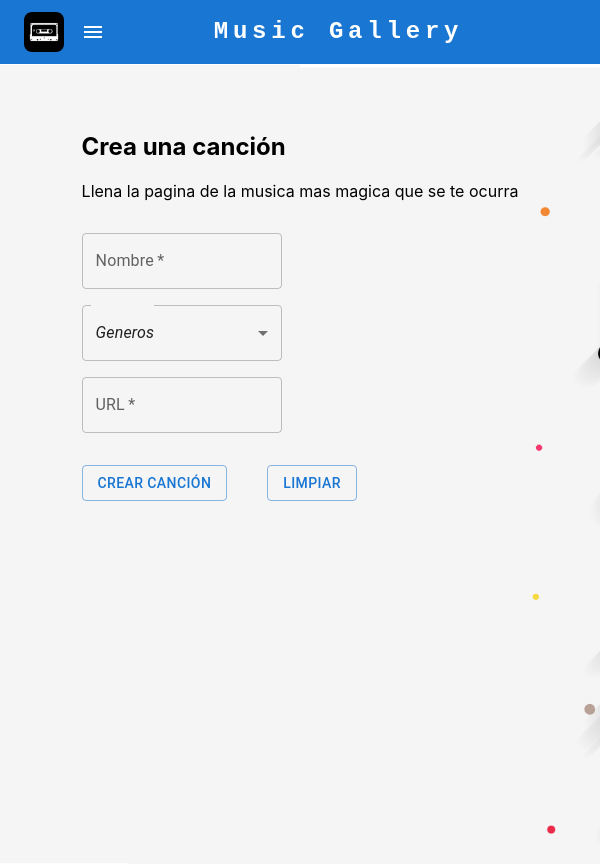
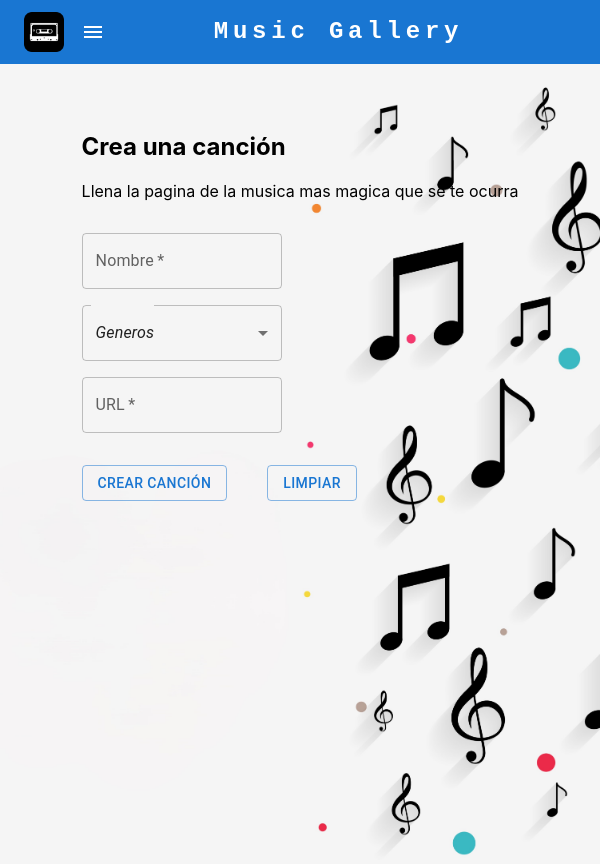
Before and after one commit to Rojo-Web/reto-aluraflix, a React (Create React App) app: page /NUEVO in a window 600 px wide. Built offline with nearby package versions, Linux system fonts and the light colour scheme; data requests are answered from the project's data file.

Commit message:
responsive

```diff
--- a/src/Components/Banner/Banner.module.css
+++ b/src/Components/Banner/Banner.module.css
@@ -27,7 +27,8 @@ border-radius: 10px;
     font-size: 30px;
 }
 
-@media (max-height: 673px) {
+
+@media (max-width: 673px) {
     .container{
         height: 80vh;
         background-image: url("/assets/partituras-musicales_97-sombra.jpg");
@@ -37,4 +38,13 @@ border-radius: 10px;
         align-items: center; /* Centra verticalmente */
         justify-content: space-around;
         }
+        .contenido h2{
+            color: white;
+            font-size: 20px;
+            text-shadow: 1px 1px 5px black;
+        }
+        .contenido p{
+            color: white;
+            font-size: 15px;
+        }
   }
--- a/src/Pages/Nuevo/Nuevo.module.css
+++ b/src/Pages/Nuevo/Nuevo.module.css
@@ -5,3 +5,13 @@
         background-repeat: no-repeat;
         background-position: bottom;
 }
+
+
+@media (min-width: 400px) {
+    .fondo{
+        background-image: url("/assets/fondo2.jpg");
+            background-size: cover;
+            background-repeat: no-repeat;
+            background-position: bottom;
+    }
+  }
```
Also changed, not shown: assets/fondo2.jpg (added).
